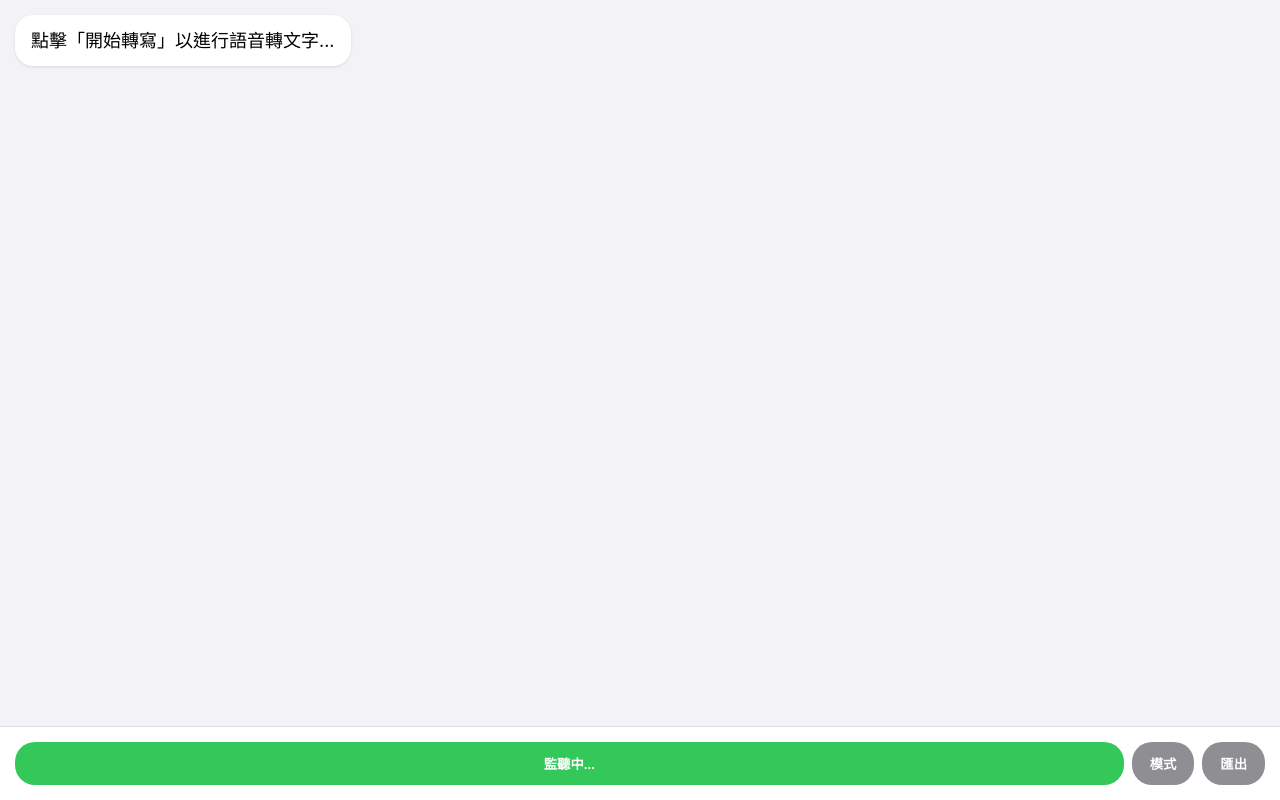
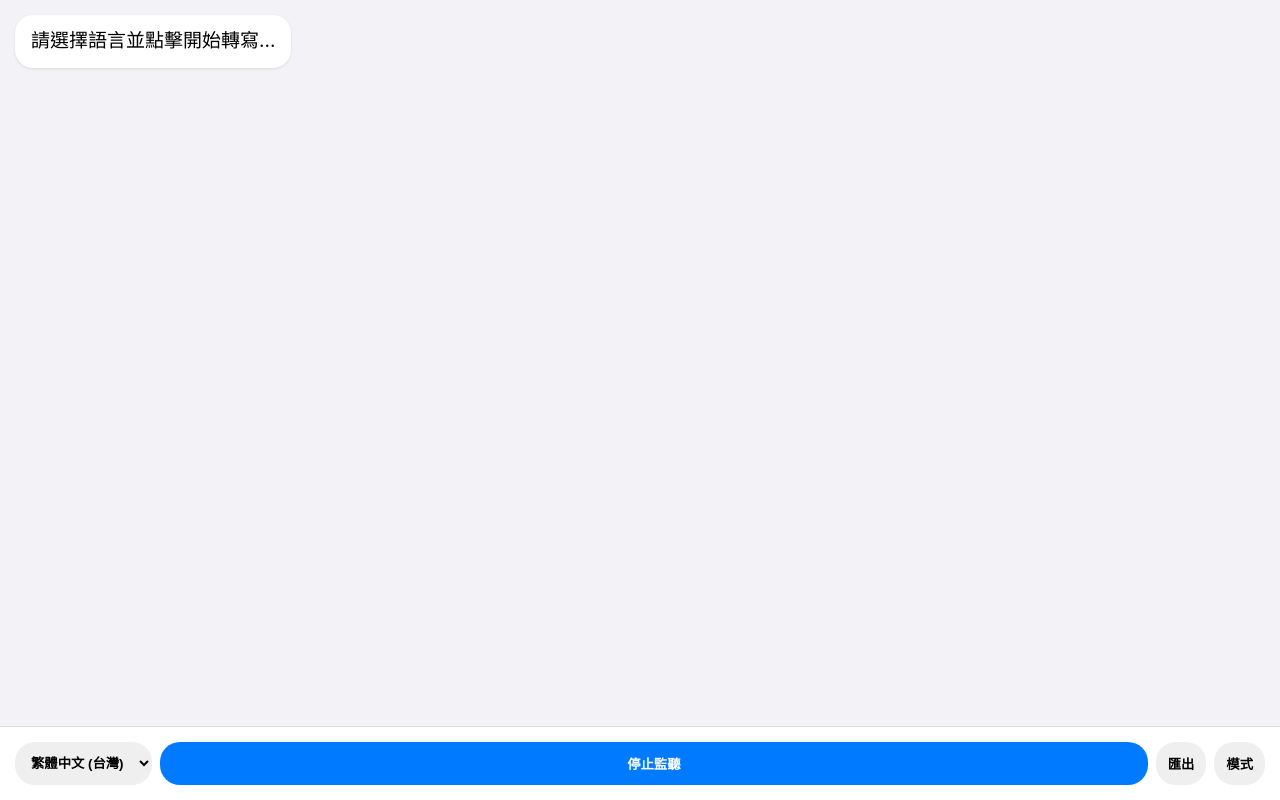
Before and after one commit to owinwu06150001/html, a plain HTML site: page index.html in a window 1280 px wide. Both pictures are taken after a click on the button "開始轉寫". Drawn offline with Linux system fonts and the light colour scheme.

Commit message:
Update index.html

```diff
--- a/index.html
+++ b/index.html
@@ -3,7 +3,7 @@
 <head>
     <meta charset="UTF-8">
     <meta name="viewport" content="width=device-width, initial-scale=1.0, maximum-scale=1.0, user-scalable=no">
-    <title>即時轉寫助手</title>
+    <title>多語言即時翻譯</title>
     <style>
         :root { --bg: #f2f2f7; --bubble: #ffffff; --text: #000000; --primary: #007AFF; }
         .dark-mode { --bg: #1c1c1e; --bubble: #2c2c2e; --text: #ffffff; --primary: #0a84ff; }
@@ -11,41 +11,52 @@
 
         #app-container { display: flex; flex-direction: column; height: 100vh; }
         #output { flex: 1; padding: 15px; overflow-y: auto; display: flex; flex-direction: column; gap: 12px; }
-        .msg { background: var(--bubble); padding: 12px 16px; border-radius: 18px; box-shadow: 0 1px 3px rgba(0,0,0,0.1); max-width: 85%; align-self: flex-start; font-size: 18px; line-height: 1.5; }
+        .msg { background: var(--bubble); padding: 12px 16px; border-radius: 18px; box-shadow: 0 1px 3px rgba(0,0,0,0.1); max-width: 90%; align-self: flex-start; font-size: 19px; line-height: 1.5; }
 
-        .toolbar { background: var(--bubble); padding: 15px; display: flex; justify-content: space-between; border-top: 1px solid #ddd; gap: 8px; }
-        button { border: none; padding: 12px 18px; border-radius: 20px; font-weight: 600; cursor: pointer; transition: 0.2s; }
+        .toolbar { background: var(--bubble); padding: 15px; display: flex; flex-wrap: wrap; gap: 8px; border-top: 1px solid #ddd; }
+        select, button { padding: 12px; border-radius: 20px; border: none; font-weight: 600; cursor: pointer; }
         .btn-start { background: var(--primary); color: white; flex-grow: 2; }
-        .btn-secondary { background: #8e8e93; color: white; }
     </style>
 </head>
 <body>
     <div id="app-container">
-        <div id="output">
-            <div class="msg">點擊「開始轉寫」以進行語音轉文字...</div>
-        </div>
+        <div id="output"><div class="msg">請選擇語言並點擊開始轉寫...</div></div>
 
         <div class="toolbar">
-            <button id="start-btn" class="btn-start" onclick="startRecognition()">開始轉寫</button>
-            <button class="btn-secondary" onclick="toggleDarkMode()">模式</button>
-            <button class="btn-secondary" onclick="downloadText()">匯出</button>
+            <select id="lang-select">
+                <option value="zh-TW">繁體中文 (台灣)</option>
+                <option value="en-US">English (US)</option>
+                <option value="ja-JP">日本語</option>
+                <option value="ko-KR">한국어</option>
+                <option value="zh-CN">简体中文</option>
+            </select>
+            <button id="start-btn" class="btn-start" onclick="toggleRecognition()">開始轉寫</button>
+            <button onclick="downloadText()">匯出</button>
+            <button onclick="toggleDarkMode()">模式</button>
         </div>
     </div>
 
     <script>
         const output = document.getElementById('output');
         const startBtn = document.getElementById('start-btn');
+        const langSelect = document.getElementById('lang-select');
         let recognition = new (window.SpeechRecognition || window.webkitSpeechRecognition)();
-        recognition.lang = 'zh-TW';
+        let isListening = false;
+        let currentMsg = null;
+
         recognition.continuous = true;
         recognition.interimResults = true;
 
-        let currentMsg = null;
-
-        function startRecognition() {
-            recognition.start();
-            startBtn.innerText = "監聽中...";
-            startBtn.style.background = "#34c759";
+        function toggleRecognition() {
+            if (isListening) {
+                recognition.stop();
+                startBtn.innerText = "開始監聽";
+            } else {
+                recognition.lang = langSelect.value;
+                recognition.start();
+                startBtn.innerText = "停止監聽";
+            }
+            isListening = !isListening;
         }
 
         recognition.onresult = (event) => {
@@ -53,28 +64,23 @@
             for (let i = event.resultIndex; i < event.results.length; ++i) {
                 transcript += event.results[i][0].transcript;
             }
-
             if (!currentMsg) {
                 currentMsg = document.createElement('div');
                 currentMsg.className = 'msg';
                 output.appendChild(currentMsg);
             }
             currentMsg.innerText = transcript;
-
-            if (event.results[event.results.length - 1].isFinal) {
-                currentMsg = null;
-            }
+            if (event.results[event.results.length - 1].isFinal) currentMsg = null;
             output.scrollTop = output.scrollHeight;
         };
 
         function toggleDarkMode() { document.body.classList.toggle('dark-mode'); }
-
         function downloadText() {
             const text = Array.from(document.querySelectorAll('.msg')).map(m => m.innerText).join('\n');
             const blob = new Blob([text], { type: 'text/plain' });
             const a = document.createElement('a');
             a.href = URL.createObjectURL(blob);
-            a.download = '逐字稿.txt';
+            a.download = '轉寫紀錄.txt';
             a.click();
         }
     </script>
```
